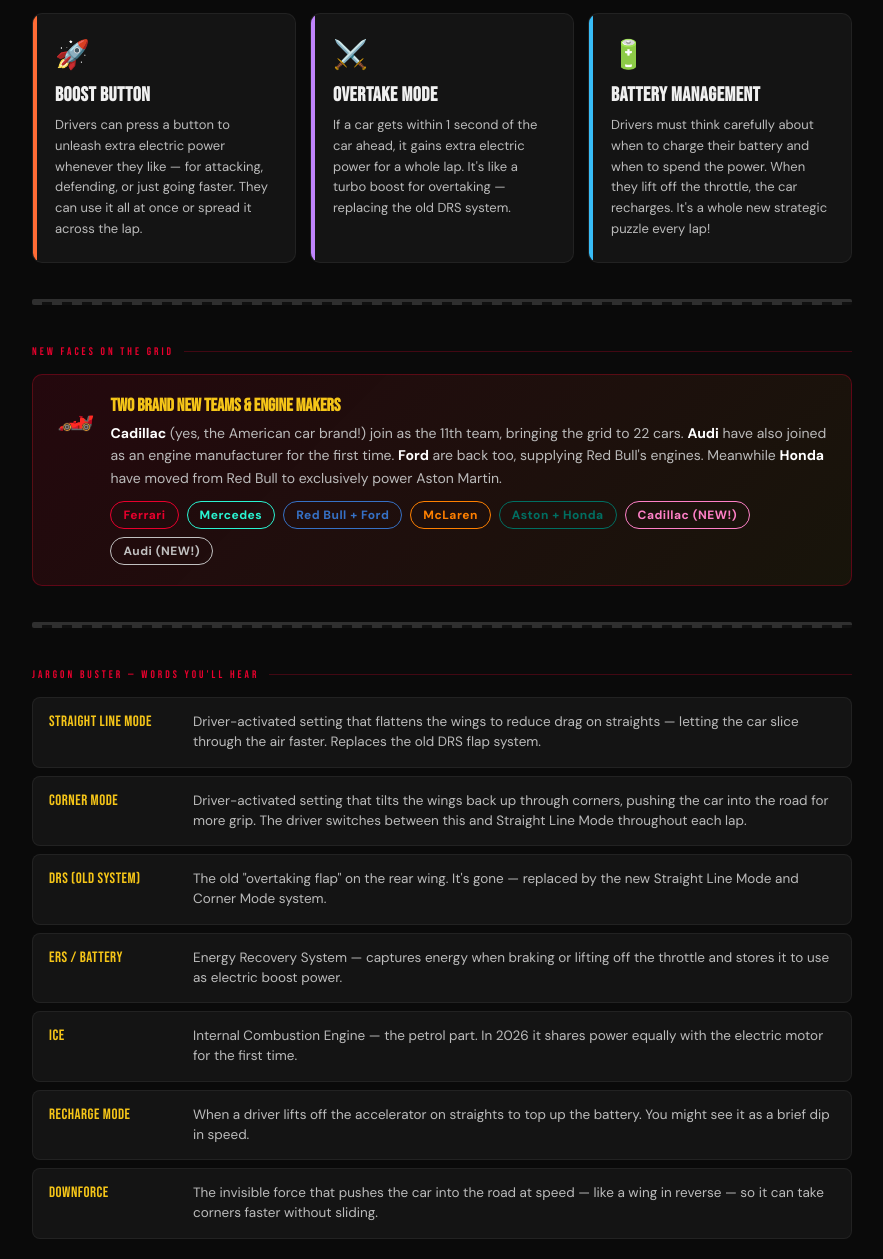
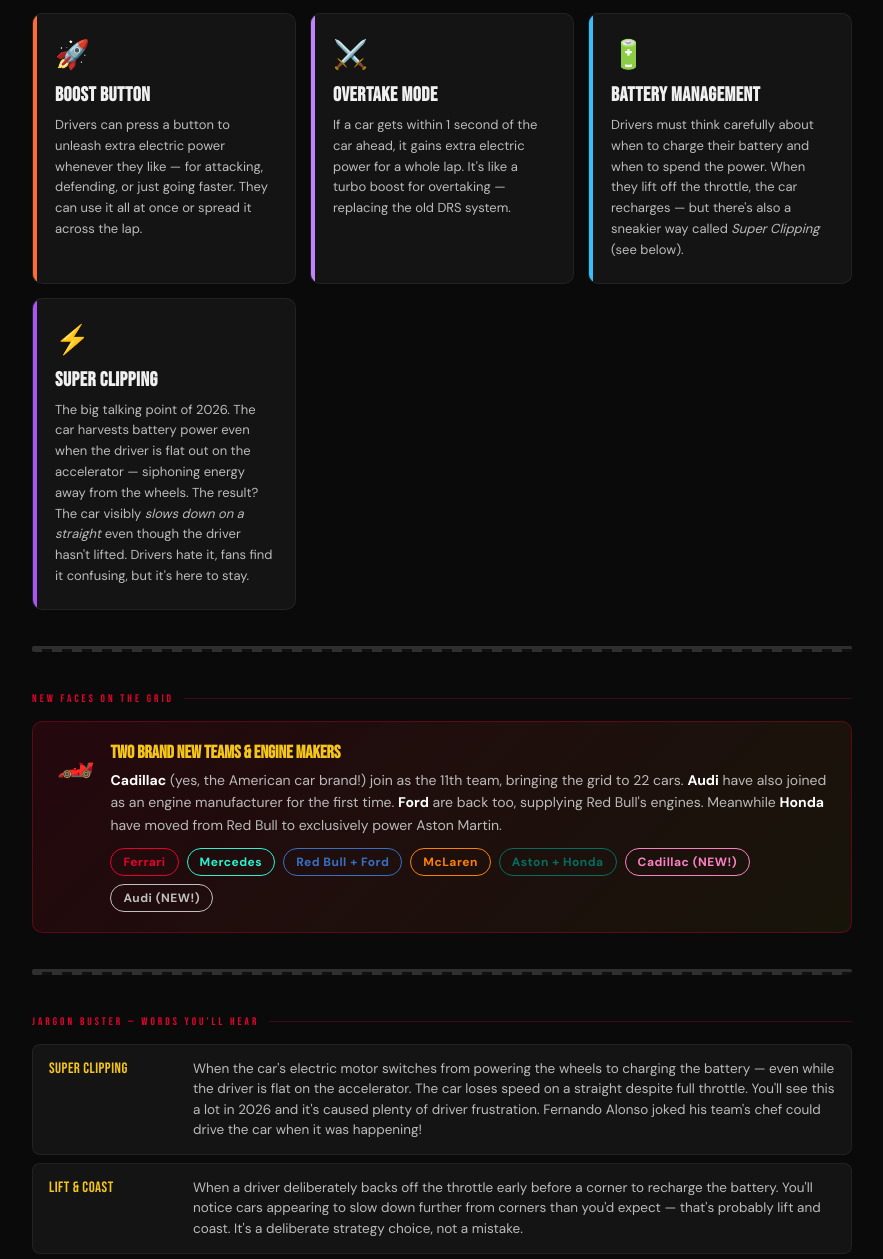
Before and after one commit to dochud/F1-2026, a plain HTML site: page index.html in a window 1280 px wide. Shown: the part 1248-2507 px from the top of the page, without its empty margins (198-1081 px from the left). Drawn offline with Linux system fonts and the light colour scheme.

Commit message:
Add files via upload

```diff
--- a/index.html
+++ b/index.html
@@ -513,7 +513,14 @@
       <div class="card-accent" style="background:#38bdf8"></div>
       <span class="icon">🔋</span>
       <h3>Battery Management</h3>
-      <p style="font-size:13px;">Drivers must think carefully about when to charge their battery and when to spend the power. When they lift off the throttle, the car recharges. It's a whole new strategic puzzle every lap!</p>
+      <p style="font-size:13px;">Drivers must think carefully about when to charge their battery and when to spend the power. When they lift off the throttle, the car recharges — but there's also a sneakier way called <em>Super Clipping</em> (see below).</p>
+    </div>
+
+    <div class="card">
+      <div class="card-accent" style="background:#a855f7"></div>
+      <span class="icon">⚡</span>
+      <h3>Super Clipping</h3>
+      <p style="font-size:13px;">The big talking point of 2026. The car harvests battery power even when the driver is flat out on the accelerator — siphoning energy away from the wheels. The result? The car visibly <em>slows down on a straight</em> even though the driver hasn't lifted. Drivers hate it, fans find it confusing, but it's here to stay.</p>
     </div>
 
   </div>
@@ -544,6 +551,14 @@
   <!-- ══ JARGON BUSTER ══ -->
   <div class="section-label">JARGON BUSTER — WORDS YOU'LL HEAR</div>
   <div class="glossary">
+    <div class="gloss-row">
+      <div class="gloss-term">Super Clipping</div>
+      <div class="gloss-def">When the car's electric motor switches from powering the wheels to charging the battery — even while the driver is flat on the accelerator. The car loses speed on a straight despite full throttle. You'll see this a lot in 2026 and it's caused plenty of driver frustration. Fernando Alonso joked his team's chef could drive the car when it was happening!</div>
+    </div>
+    <div class="gloss-row">
+      <div class="gloss-term">Lift & Coast</div>
+      <div class="gloss-def">When a driver deliberately backs off the throttle early before a corner to recharge the battery. You'll notice cars appearing to slow down further from corners than you'd expect — that's probably lift and coast. It's a deliberate strategy choice, not a mistake.</div>
+    </div>
     <div class="gloss-row">
       <div class="gloss-term">Straight Line Mode</div>
       <div class="gloss-def">Driver-activated setting that flattens the wings to reduce drag on straights — letting the car slice through the air faster. Replaces the old DRS flap system.</div>
```
